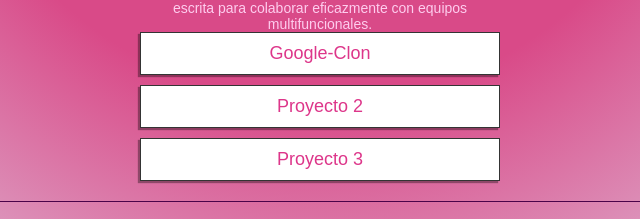
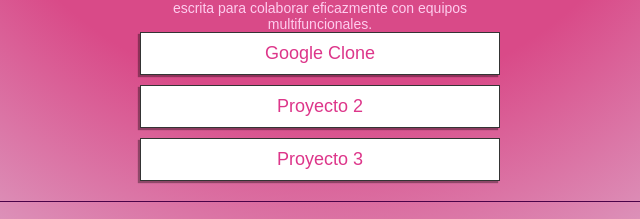
Before and after one commit to JesicaValdez/JesicaValdez.github.io, a plain HTML site: page index.html in a window 1280 px wide. Shown: the part 814-1033 px from the top of the page, 320-960 px from the left. Drawn offline with Linux system fonts and the light colour scheme; a web font is replaced by a local one.

Commit message:
añado link a Google Clone en la pantalla

```diff
--- a/index.html
+++ b/index.html
@@ -64,7 +64,7 @@
       </div>
       <ul>
         <li>
-          <a href="GoogleClone/index.html">Google-Clon</a>
+          <a href="/GoogleClone/index.html" alt=''> Google Clone </a>
         </li>
         <li>
           <a href="#">Proyecto 2</a>
```
